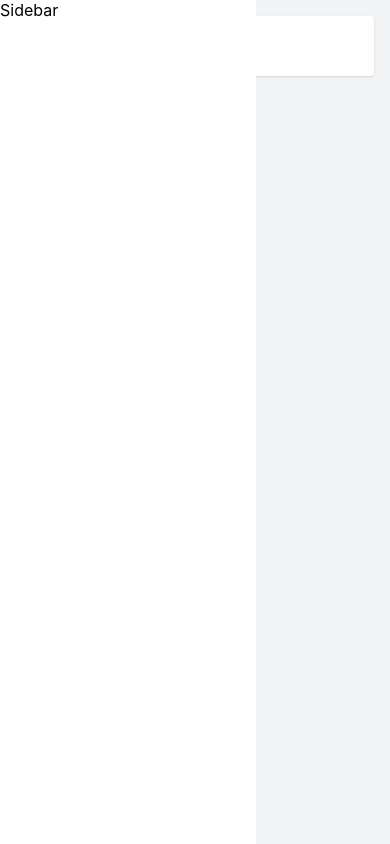
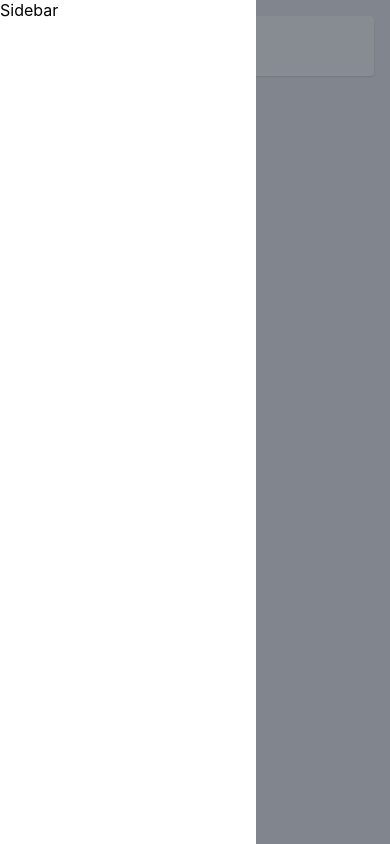
Before and after one commit to aujourdui/dashboard-react, a React (Create React App) app: page / in a window 390 px wide. Built offline with nearby package versions, Linux system fonts and the light colour scheme.

Commit message:
add toggle screen for mobile version

```diff
--- a/src/App.js
+++ b/src/App.js
@@ -5,6 +5,7 @@ import {
   SidebarContainer,
   MainContainer,
   MenuIconContainer,
+  MobileContainer,
   CustomMenuIcon,
 } from "./styles/styles";
 
@@ -22,12 +23,15 @@ const App = () => {
       <RelativeContainer>
         {show && <SidebarContainer>Sidebar</SidebarContainer>}
         {show ? (
+          <>
+            <MobileContainer onClick={toggleSidebar}></MobileContainer>
             <MainContainer>
               <MenuIconContainer>
                 <CustomMenuIcon onClick={toggleSidebar} />
               </MenuIconContainer>
               <Dashboard />
             </MainContainer>
+          </>
         ) : (
           <MainContainer close>
             <MenuIconContainer>
--- a/src/styles/styles.js
+++ b/src/styles/styles.js
@@ -25,7 +25,7 @@ export const MainContainer = styled.div`
   height: 100vh;
   overflow: hidden;
   padding-left: ${(props) => (props.close ? 0 : "16rem")};
-  @media (max-width: 1280px) {
+  @media (max-width: 64rem) {
     padding-left: 0;
   }
 `;
@@ -38,6 +38,20 @@ export const MenuIconContainer = styled.div`
   padding: 1rem;
 `;
 
+export const MobileContainer = styled.div`
+  position: fixed;
+  top: 0px;
+  right: 0px;
+  bottom: 0px;
+  left: 0px;
+  background-color: rgb(17 24 39);
+  opacity: 0.5;
+  z-index: 10;
+  @media (min-width: 64rem) {
+    display: none;
+  }
+`;
+
 export const CustomMenuIcon = styled(MenuIcon)`
   color: #4b5563;
   cursor: pointer;
```
Lines whose indentation alone changed are shown as unchanged.
